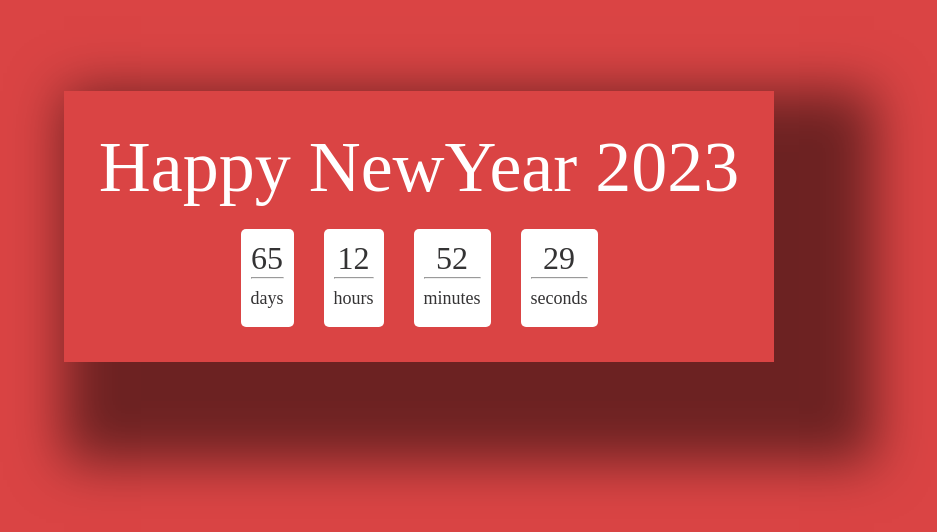
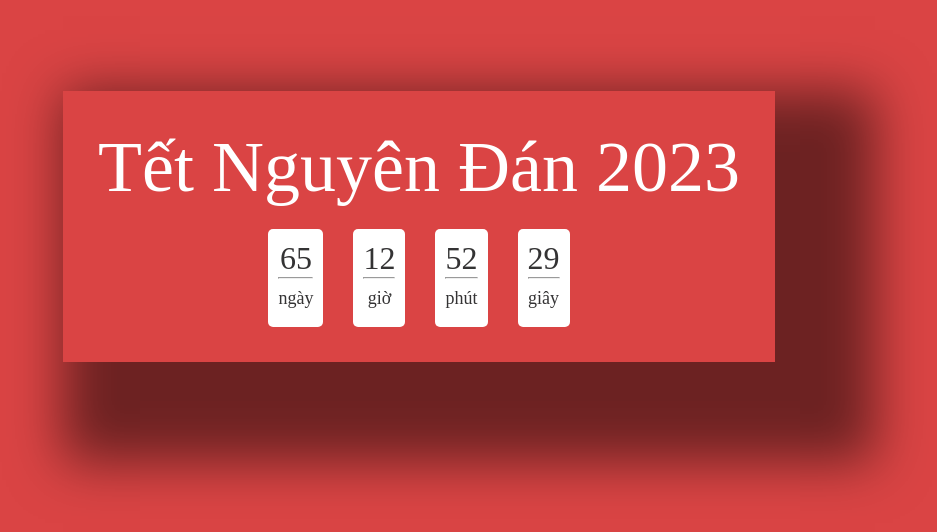
Before and after one commit to Datngo0506/demNguocNamMoi, a plain HTML site: page index.html in a window 1280 px wide. Shown: the part 174-706 px from the top of the page, without its empty margins (221-1158 px from the left). Drawn offline with Linux system fonts and the light colour scheme.

Commit message:
Update index.html

```diff
--- a/index.html
+++ b/index.html
@@ -2,7 +2,7 @@
 <html lang="en" >
 <head>
   <meta charset="UTF-8">
-  <title>CodePen - New Year 2020- Timer counter JavaScript | Новый Год 2020 - Счетчик времени</title>
+  <title>Đếm ngược tết Âm lịch 2023</title>
   <link rel="stylesheet" href="./style.css">
 
 </head>
@@ -10,21 +10,21 @@
 <!-- partial:index.partial.html -->
 <div class="content">
     <div class="title">
-        <span>Happy NewYear 2023</span>
+        <span>Tết Nguyên Đán 2023</span>
     </div>
 
     <div class="counter">
         <div class="item">
-            <div id="day"></div> <hr> <div> Days </div>
+            <div id="day"></div> <hr> <div> Ngày </div>
         </div>
         <div class="item">
-            <div id="hour">0</div> <hr> <div>Hours </div>
+            <div id="hour">0</div> <hr> <div> Giờ </div>
         </div>
         <div class="item">
-            <div id="minute">0</div> <hr> <div> Minutes </div>
+            <div id="minute">0</div> <hr> <div> Phút </div>
         </div>
         <div class="item">
-            <div id="second">0</div> <hr> <div>Seconds </div>
+            <div id="second">0</div> <hr> <div> Giây </div>
         </div>
     </div>
 </div>
```
